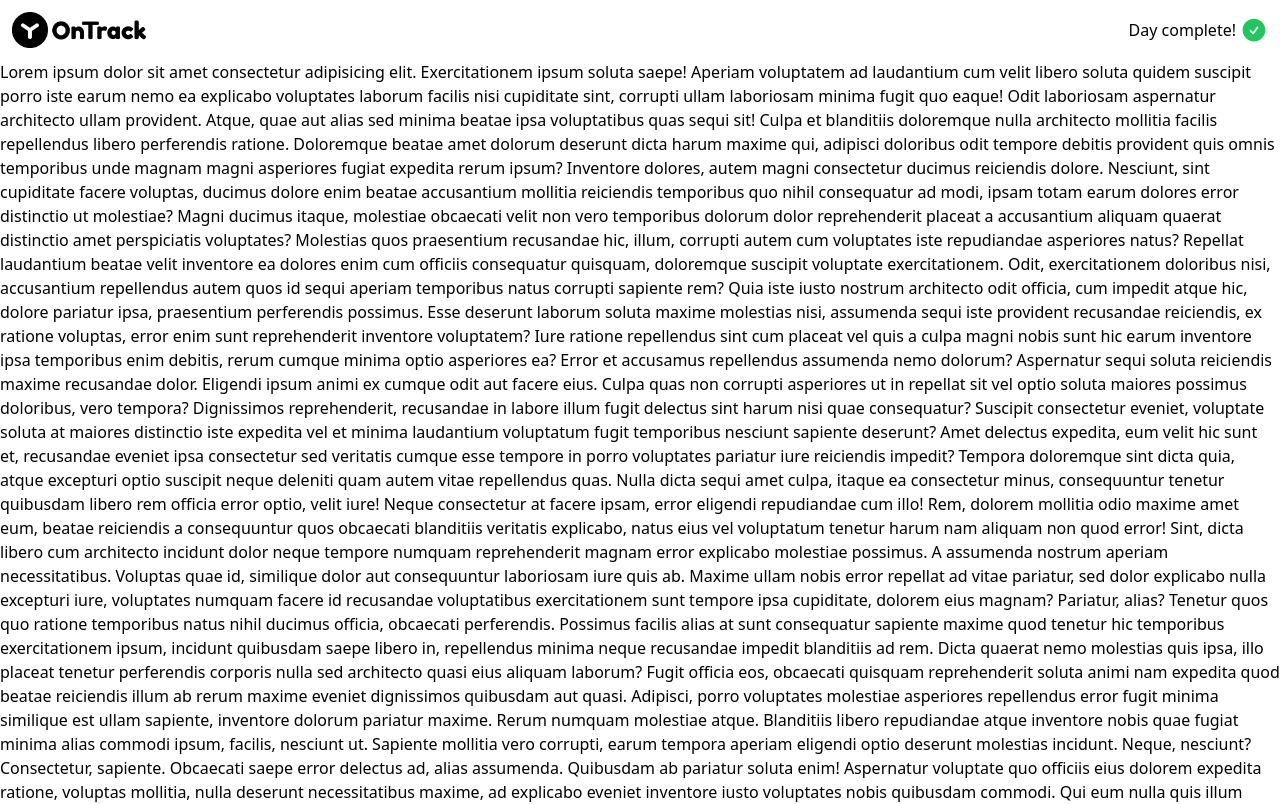
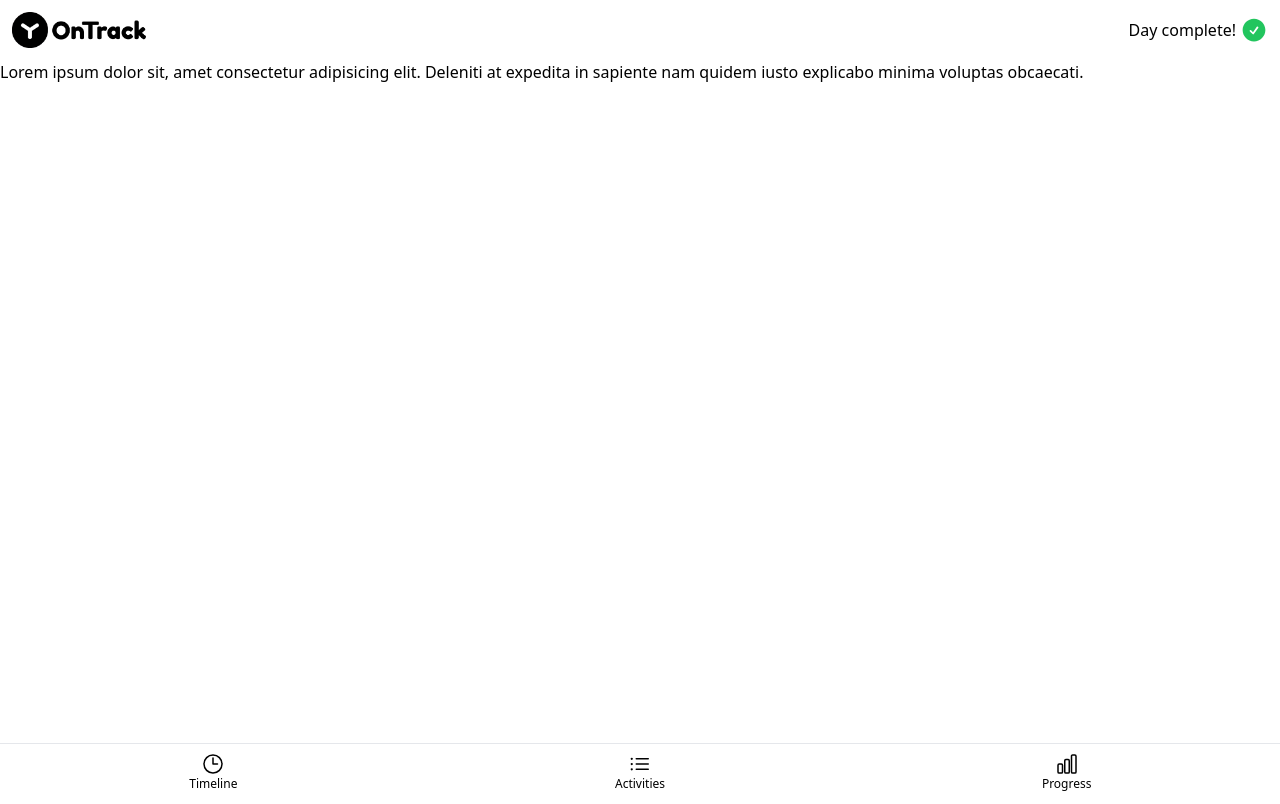
Before and after one commit to Maksym-Siroshtan/ontrack, a Vue app: page / in a window 1280 px wide. Shown: the top 804 px of the page. Built offline with nearby package versions, Linux system fonts and the light colour scheme.

Commit message:
Navbar template

```diff
--- a/index.html
+++ b/index.html
@@ -1,13 +1,13 @@
-<!DOCTYPE html>
+<!doctype html>
 <html lang="en">
   <head>
-    <meta charset="UTF-8">
-    <link rel="icon" href="/favicon.ico">
-    <meta name="viewport" content="width=device-width, initial-scale=1.0">
-    <title>Vite App</title>
+    <meta charset="UTF-8" />
+    <link rel="icon" href="/favicon.ico" />
+    <meta name="viewport" content="width=device-width, initial-scale=1.0" />
+    <title>OnTrack</title>
   </head>
   <body>
-    <div id="app"></div>
+    <div id="app" class="flex flex-col min-h-screen"></div>
     <script type="module" src="/src/main.js"></script>
   </body>
 </html>
--- a/src/App.vue
+++ b/src/App.vue
@@ -1,5 +1,6 @@
 <script setup>
 import { CheckCircleIcon } from '@heroicons/vue/24/solid'
+import { ClockIcon, ListBulletIcon, ChartBarIcon } from '@heroicons/vue/24/outline'
 </script>
 
 <template>
@@ -11,97 +12,35 @@ import { CheckCircleIcon } from '@heroicons/vue/24/solid'
       <div v-if="true" class="flex items-center gap-1">
         Day complete!
         <CheckCircleIcon class="h-7 text-green-500" />
-      </div
-    >
-    <div v-else class="flex items-center gap-1">
-      <div>Progress: <span class="font-mono">20%</span></div>
-      <div class="h-3 w-3 rounded-full bg-red-500"></div>
-    </div>
+      </div>
+      <div v-else class="flex items-center gap-1">
+        <div>Progress: <span class="font-mono">20%</span></div>
+        <div class="h-3 w-3 rounded-full bg-red-500"></div>
+      </div>
     </a>
   </header>
 
-  <main>
-    Lorem ipsum dolor sit amet consectetur adipisicing elit. Exercitationem ipsum soluta saepe!
-    Aperiam voluptatem ad laudantium cum velit libero soluta quidem suscipit porro iste earum nemo
-    ea explicabo voluptates laborum facilis nisi cupiditate sint, corrupti ullam laboriosam minima
-    fugit quo eaque! Odit laboriosam aspernatur architecto ullam provident. Atque, quae aut alias
-    sed minima beatae ipsa voluptatibus quas sequi sit! Culpa et blanditiis doloremque nulla
-    architecto mollitia facilis repellendus libero perferendis ratione. Doloremque beatae amet
-    dolorum deserunt dicta harum maxime qui, adipisci doloribus odit tempore debitis provident quis
-    omnis temporibus unde magnam magni asperiores fugiat expedita rerum ipsum? Inventore dolores,
-    autem magni consectetur ducimus reiciendis dolore. Nesciunt, sint cupiditate facere voluptas,
-    ducimus dolore enim beatae accusantium mollitia reiciendis temporibus quo nihil consequatur ad
-    modi, ipsam totam earum dolores error distinctio ut molestiae? Magni ducimus itaque, molestiae
-    obcaecati velit non vero temporibus dolorum dolor reprehenderit placeat a accusantium aliquam
-    quaerat distinctio amet perspiciatis voluptates? Molestias quos praesentium recusandae hic,
-    illum, corrupti autem cum voluptates iste repudiandae asperiores natus? Repellat laudantium
-    beatae velit inventore ea dolores enim cum officiis consequatur quisquam, doloremque suscipit
-    voluptate exercitationem. Odit, exercitationem doloribus nisi, accusantium repellendus autem
-    quos id sequi aperiam temporibus natus corrupti sapiente rem? Quia iste iusto nostrum architecto
-    odit officia, cum impedit atque hic, dolore pariatur ipsa, praesentium perferendis possimus.
-    Esse deserunt laborum soluta maxime molestias nisi, assumenda sequi iste provident recusandae
-    reiciendis, ex ratione voluptas, error enim sunt reprehenderit inventore voluptatem? Iure
-    ratione repellendus sint cum placeat vel quis a culpa magni nobis sunt hic earum inventore ipsa
-    temporibus enim debitis, rerum cumque minima optio asperiores ea? Error et accusamus repellendus
-    assumenda nemo dolorum? Aspernatur sequi soluta reiciendis maxime recusandae dolor. Eligendi
-    ipsum animi ex cumque odit aut facere eius. Culpa quas non corrupti asperiores ut in repellat
-    sit vel optio soluta maiores possimus doloribus, vero tempora? Dignissimos reprehenderit,
-    recusandae in labore illum fugit delectus sint harum nisi quae consequatur? Suscipit consectetur
-    eveniet, voluptate soluta at maiores distinctio iste expedita vel et minima laudantium
-    voluptatum fugit temporibus nesciunt sapiente deserunt? Amet delectus expedita, eum velit hic
-    sunt et, recusandae eveniet ipsa consectetur sed veritatis cumque esse tempore in porro
-    voluptates pariatur iure reiciendis impedit? Tempora doloremque sint dicta quia, atque excepturi
-    optio suscipit neque deleniti quam autem vitae repellendus quas. Nulla dicta sequi amet culpa,
-    itaque ea consectetur minus, consequuntur tenetur quibusdam libero rem officia error optio,
-    velit iure! Neque consectetur at facere ipsam, error eligendi repudiandae cum illo! Rem, dolorem
-    mollitia odio maxime amet eum, beatae reiciendis a consequuntur quos obcaecati blanditiis
-    veritatis explicabo, natus eius vel voluptatum tenetur harum nam aliquam non quod error! Sint,
-    dicta libero cum architecto incidunt dolor neque tempore numquam reprehenderit magnam error
-    explicabo molestiae possimus. A assumenda nostrum aperiam necessitatibus. Voluptas quae id,
-    similique dolor aut consequuntur laboriosam iure quis ab. Maxime ullam nobis error repellat ad
-    vitae pariatur, sed dolor explicabo nulla excepturi iure, voluptates numquam facere id
-    recusandae voluptatibus exercitationem sunt tempore ipsa cupiditate, dolorem eius magnam?
-    Pariatur, alias? Tenetur quos quo ratione temporibus natus nihil ducimus officia, obcaecati
-    perferendis. Possimus facilis alias at sunt consequatur sapiente maxime quod tenetur hic
-    temporibus exercitationem ipsum, incidunt quibusdam saepe libero in, repellendus minima neque
-    recusandae impedit blanditiis ad rem. Dicta quaerat nemo molestias quis ipsa, illo placeat
-    tenetur perferendis corporis nulla sed architecto quasi eius aliquam laborum? Fugit officia eos,
-    obcaecati quisquam reprehenderit soluta animi nam expedita quod beatae reiciendis illum ab rerum
-    maxime eveniet dignissimos quibusdam aut quasi. Adipisci, porro voluptates molestiae asperiores
-    repellendus error fugit minima similique est ullam sapiente, inventore dolorum pariatur maxime.
-    Rerum numquam molestiae atque. Blanditiis libero repudiandae atque inventore nobis quae fugiat
-    minima alias commodi ipsum, facilis, nesciunt ut. Sapiente mollitia vero corrupti, earum tempora
-    aperiam eligendi optio deserunt molestias incidunt. Neque, nesciunt? Consectetur, sapiente.
-    Obcaecati saepe error delectus ad, alias assumenda. Quibusdam ab pariatur soluta enim!
-    Aspernatur voluptate quo officiis eius dolorem expedita ratione, voluptas mollitia, nulla
-    deserunt necessitatibus maxime, ad explicabo eveniet inventore iusto voluptates nobis quibusdam
-    commodi. Qui eum nulla quis illum itaque optio? Illum ex tempora voluptates sapiente, ullam
-    minima. Aliquid voluptas tenetur minus sint modi odio perferendis cum praesentium sapiente
-    assumenda, nulla accusamus? Ipsa, distinctio nulla. Repellat veniam vitae, similique commodi
-    numquam ut obcaecati quisquam earum quasi, rerum perspiciatis vel quis autem. Pariatur dicta
-    veniam error. Vero, perspiciatis. Aliquid magnam amet accusantium vel facere doloremque omnis
-    officiis commodi, eos, voluptates nulla voluptatibus, deleniti odio unde iure ea! At labore cum
-    inventore necessitatibus, voluptates pariatur qui doloribus voluptate corporis id eos voluptas
-    dolorum neque facere fugiat incidunt ab suscipit ea repellendus! Illo laborum esse earum culpa
-    eligendi et perferendis officiis vitae voluptatum quae provident delectus praesentium animi
-    sapiente molestiae vero ullam reiciendis nulla doloremque quam atque, ducimus impedit? Tempore
-    sit repellat ullam! Laboriosam incidunt nihil magnam rem illo vel illum. Laboriosam cupiditate
-    in cumque quam necessitatibus dolor eius distinctio reiciendis! Modi debitis a accusamus
-    veritatis ex fuga tenetur eius ad tempora esse animi, possimus assumenda sed quo earum enim
-    aliquid voluptatibus. Consequatur repellat fugit quasi facilis numquam nisi error veniam nostrum
-    adipisci, quibusdam veritatis maiores vel alias illum vitae! Autem adipisci aliquid iure,
-    inventore explicabo quaerat ex. Ducimus velit vero enim fugit laborum illum impedit reiciendis.
-    Accusamus a ipsam aut quasi vero quia architecto neque, reprehenderit distinctio fugit sit ex
-    eveniet magni amet nemo sed veniam. Suscipit voluptate, voluptatibus porro reprehenderit numquam
-    aperiam nam. Recusandae necessitatibus voluptates odio totam asperiores dolor aperiam ad. Totam
-    nam dolorem quas recusandae error blanditiis vero amet corrupti ratione expedita, laudantium
-    accusamus dolore sed, explicabo rerum! Repellat quisquam laborum, consequuntur exercitationem
-    repudiandae vero quis eaque, accusamus dolorum aliquam ut ducimus eius. Quibusdam maxime eveniet
-    error neque nostrum, aspernatur a itaque nobis libero, eius quis sed! Suscipit tempora, impedit
-    id inventore, recusandae cumque labore, nam aliquid excepturi perferendis molestiae distinctio a
-    voluptatem eos? Voluptate ratione nulla expedita asperiores doloremque debitis assumenda animi
-    necessitatibus tenetur autem officiis cumque ipsum, quo modi numquam consequuntur nobis harum
-    qui quidem. Minus quis illo impedit aliquam expedita, maiores pariatur iure possimus obcaecati,
-    dolor repudiandae eveniet cupiditate provident doloremque.
+  <main class="flex flex-grow flex-col">
+    Lorem ipsum dolor sit, amet consectetur adipisicing elit. Deleniti at expedita in sapiente nam
+    quidem iusto explicabo minima voluptas obcaecati.
   </main>
+  <nav class="sticky bottom-0 z-10 bg-white text-3xl">
+    <ul class="flex items-center justify-around border-t">
+      <li class="flex-1">
+        <a class="flex flex-col items-center p-2 text-xs capitalize" href="#timeline">
+          <ClockIcon class="h-6 w-6" /> timeline
+        </a>
+      </li>
+      <li class="flex-1">
+        <a class="flex flex-col items-center p-2 text-xs capitalize" href="#activities">
+          <ListBulletIcon class="h-6 w-6" /> activities
+        </a>
+      </li>
+      <li class="flex-1">
+        <a class="flex flex-col items-center p-2 text-xs capitalize" href="#progress">
+          <ChartBarIcon class="h-6 w-6" /> progress
+        </a>
+      </li>
+    </ul>
+  </nav>
 </template>
```
